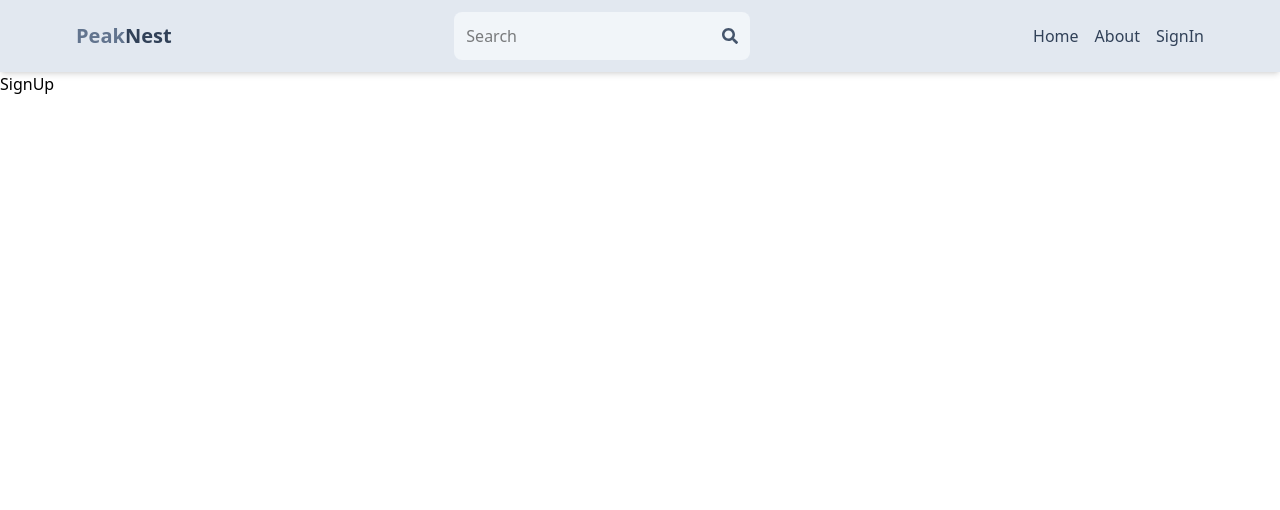
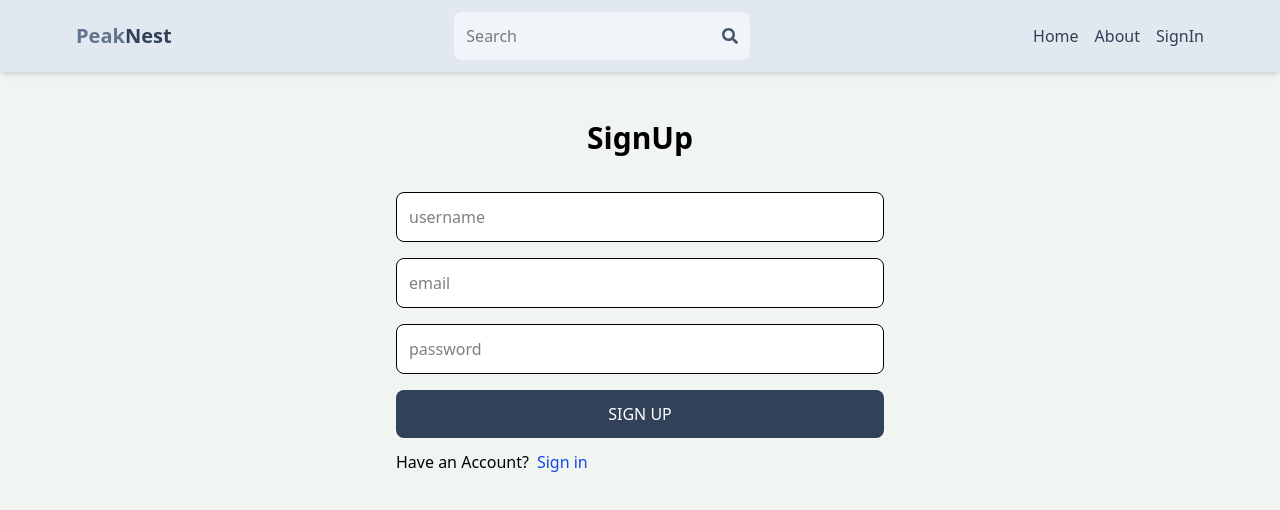
Before and after one commit to kibekevin/PeakNest, a React (Vite) app in the folder client/: page /sign-up in a window 1280 px wide. Shown: the top 510 px of the page. Built offline with nearby package versions, Linux system fonts and the light colour scheme.

Commit message:
complete sign up page ui

```diff
--- a/client/src/index.css
+++ b/client/src/index.css
@@ -1 +1,5 @@
 @import "tailwindcss";
+
+body{
+    background-color: rgb(241, 245, 241);
+}
--- a/client/src/pages/SignUp.jsx
+++ b/client/src/pages/SignUp.jsx
@@ -1,9 +1,24 @@
 import React from 'react'
+import {Link} from 'react-router-dom';
 
 const SignUp = () => {
   return (
-    <div>
-      SignUp
+    <div className='p-3 max-w-lg mx-auto'>
+        <h1 className='text-3xl text-center font-semibold my-7 py-2'>SignUp</h1>
+        <form className='flex flex-col gap-4'>
+            <input type="text" placeholder='username' id='username'className='border p-3 rounded-lg bg-white' />
+            <input type="email" placeholder='email' id='email'className='border p-3
+            rounded-lg bg-white' />
+            <input type="password" placeholder='password' id='password'className='border p-3 rounded-lg bg-white' />
+            <button className='bg-slate-700 text-white rounded-lg p-3 uppercase
+            hover:opacity-90 cursor-pointer disabled:opacity-80'>Sign Up</button>
+        </form>
+        <div className='flex gap-2 mt-3'>
+            <p>Have an Account?</p>
+            <Link to={"/sign-in"}>
+                <span className='text-blue-700'>Sign in</span>
+            </Link>
+        </div>
     </div>
   )
 }
```
